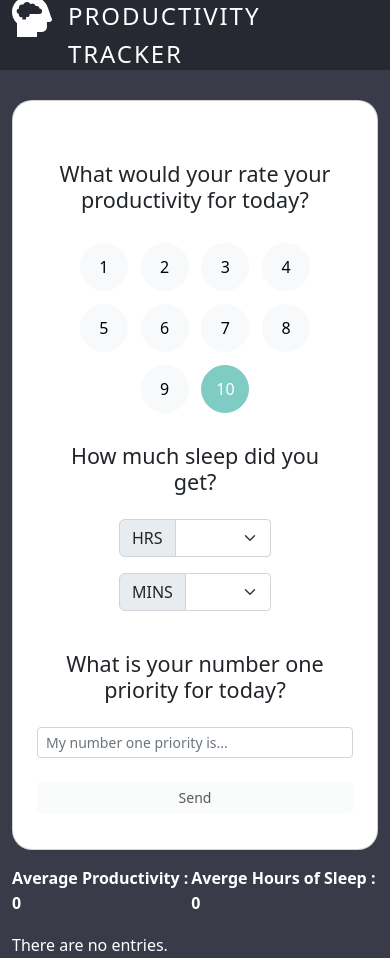
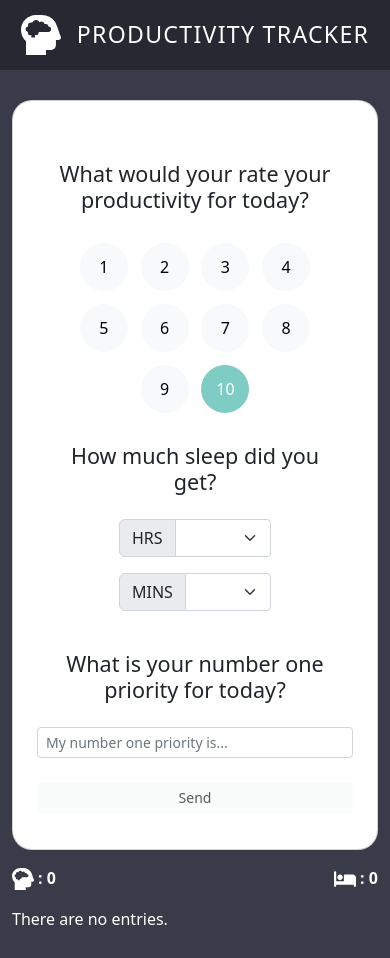
Before and after one commit to bcherrera14/productivity-app, a React (Create React App) app: page / in a window 390 px wide. After the commit the page ends 933 px from the top, so only its background shows below. Built offline with nearby package versions, Linux system fonts and the light colour scheme.

Commit message:
fix mobile ui

```diff
--- a/src/components/Header.jsx
+++ b/src/components/Header.jsx
@@ -4,8 +4,9 @@ import Brain from './assets/brain-regular-white.svg';
 function Header() {
 	return (
 		<header>
-			<div className="container d-flex justify-content-center">
-				<img className="brain-icon me-3" src={Brain} alt="image" /> Productivity Tracker
+			<div className="container d-flex justify-content-center align-items-center">
+				<img className="brain-icon me-3" src={Brain} alt="image" />{' '}
+				<h3 className="m-0">Productivity Tracker</h3>
 			</div>
 		</header>
 	);
--- a/src/components/LogCard.jsx
+++ b/src/components/LogCard.jsx
@@ -23,7 +23,7 @@ function LogCard({ item, deletePriority, editPriority }) {
 				</div>
 				<div className="ms-4">{item.text}</div>
 				<div className="ms-auto me-3 align-self-start text-secondary">
-					<p className="m-0">{item.date}</p>
+					<p className="m-0 d-none d-lg-block">{item.date}</p>
 				</div>
 				<div className="card-btns align-self-start text-nowrap">
 					<img src={EditBtn} alt="edit" onClick={() => editPriority(item)} />
--- a/src/components/ProductivityForm.jsx
+++ b/src/components/ProductivityForm.jsx
@@ -101,7 +101,6 @@ function ProductivityForm({ addPriority, edit, updatePriority }) {
 					date
 				};
 
-				// console.log(newPriorityLog);
 				addPriority(newPriorityLog);
 			}
 
--- a/src/components/Stats.jsx
+++ b/src/components/Stats.jsx
@@ -1,4 +1,6 @@
 import React from 'react';
+import Brain from './assets/brain-regular-white.svg';
+import Bed from './assets/bed-solid.svg';
 
 function Stats({ logs }) {
 	let averageRating =
@@ -20,8 +22,20 @@ function Stats({ logs }) {
 
 	return (
 		<div className="d-flex justify-content-between stats-header w-100 mt-3">
-			<p>Average Productivity : {isNaN(averageRating) ? 0 : averageRating}</p>
-			<p>Averge Hours of Sleep : {isNaN(averageSleep) ? 0 : averageSleep}</p>
+			<p className="d-flex">
+				<span className="d-none d-lg-block">Average Productivity</span>
+				<span className="d-lg-none">
+					<img src={Brain} alt="head" width={22} />
+				</span>
+				<span className="ps-1">: {isNaN(averageRating) ? 0 : averageRating}</span>
+			</p>
+			<p className="d-flex">
+				<span className="d-none d-lg-block">Averge Hours of Sleep</span>
+				<span className="d-lg-none">
+					<img src={Bed} alt="bed" width={22} />
+				</span>
+				<span className="ps-1">: {isNaN(averageSleep) ? 0 : averageSleep}</span>
+			</p>
 		</div>
 	);
 }
--- a/src/index.css
+++ b/src/index.css
@@ -18,9 +18,9 @@ header {
 	justify-content: space-between;
 	align-items: center;
 	margin-bottom: 30px;
-	font-size: 1.5rem;
+	/* font-size: 1.5rem; */
 	text-transform: uppercase;
-	font-weight: 500;
+	/* font-weight: 500; */
 	letter-spacing: .08em;
 }
 
```
